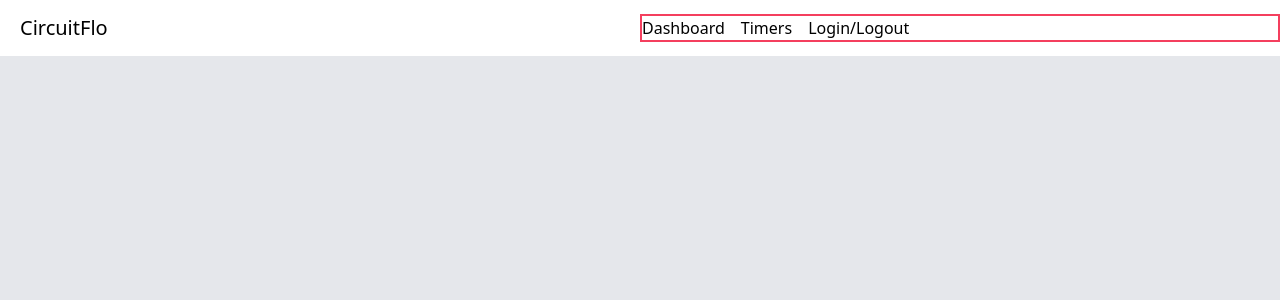
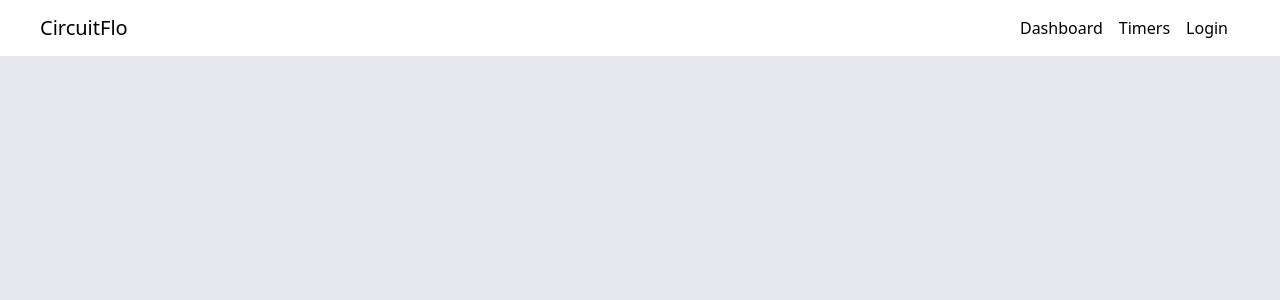
Before and after one commit to enFloo/100hour, a Next.js app in the folder react-frontend/: page / in a window 1280 px wide. Shown: the top 300 px of the page. Built offline with nearby package versions, Linux system fonts and the light colour scheme.

Commit message:
mobile and desktop nav MVP

```diff
--- a/react-frontend/app/components/nav.tsx
+++ b/react-frontend/app/components/nav.tsx
@@ -10,15 +10,15 @@ export function Navbar() {
 
   return (
     <div>
-      <nav className="content-center bg-white h-14 grid gap-x-45 grid-cols-2 navbar">
+      <nav className="flex items-center justify-between bg-white h-14 px-5 navbar">
         <div>
           <h1 className="ml-5 text-xl">CircuitFlo</h1>
         </div>
-        <div className="hidden sm:block justify-end pr-0">
-          <ul  className="grid grid-flow-col auto-cols-max gap-4 border-2 border-rose-500">
+        <div className="hidden sm:flex mr-8">
+          <ul  className="flex space-x-4">
             <li><Link href="/">Dashboard</Link></li>
             <li><Link href="/Timers">Timers</Link></li>
-            <li><Link href="/Login/Logout">Login/Logout</Link></li>
+            <li><Link href="/Login/Logout">Login</Link></li>
           </ul>
         </div>
         <div id='toggleMenu' className="md:hidden ml-3" onClick={() => setIsOpen(!isOpen)}>
```
